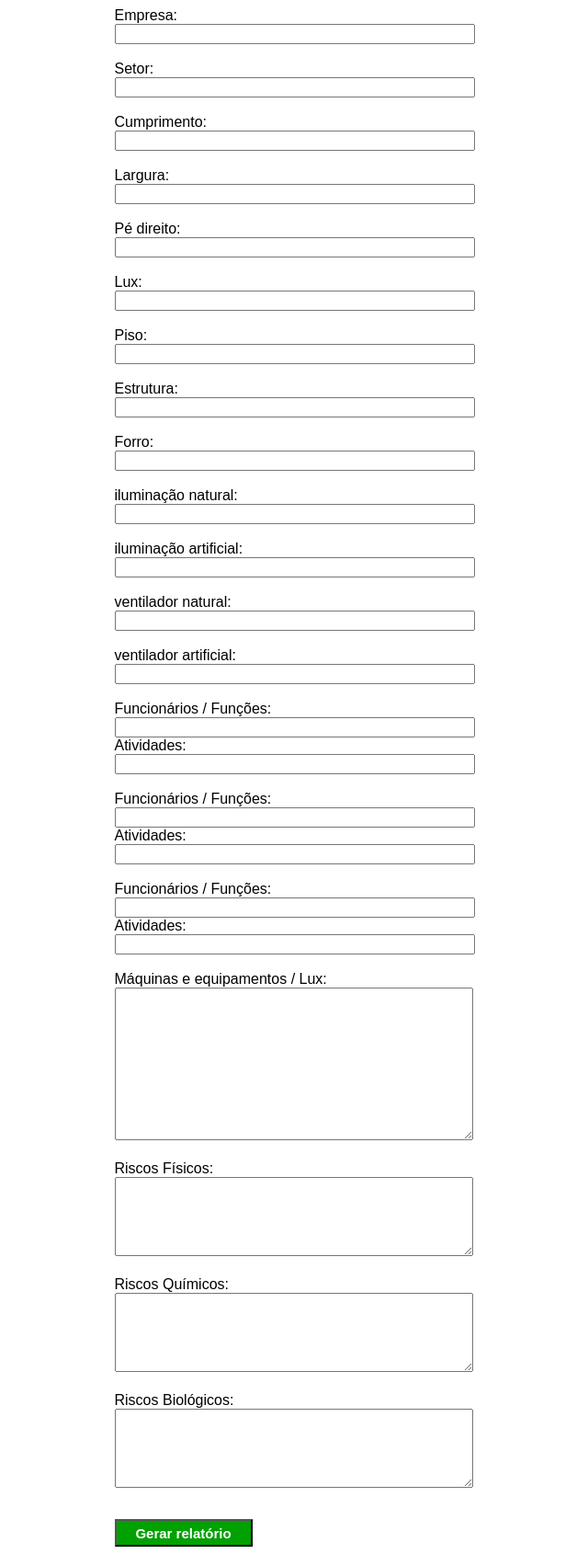
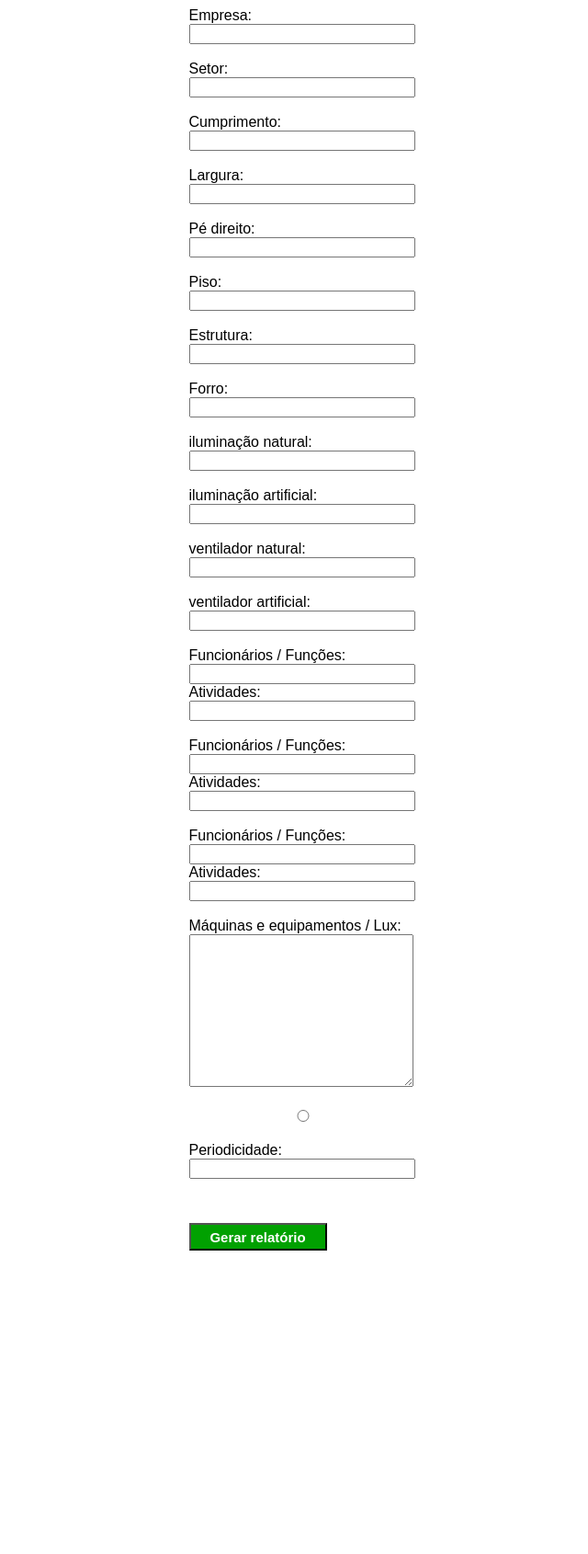
Before and after one commit to dio6uiw/LevantamentoDeRisco, a plain HTML site: page index.html in a window 1280 px wide. Shown: the whole page at 92% size, without its empty margins (302-942 px from the left). After the commit the page ends 1368 px from the top, so only its background shows below. Drawn offline with nearby package versions, Linux system fonts and the light colour scheme.

Commit message:
Add files via upload

```diff
--- a/index.html
+++ b/index.html
@@ -24,9 +24,6 @@
         <br><br>
         <label>Pé direito:</label><br>
         <input type="number" id="pé_direito" name="pé_direito">
-        <br><br>
-        <label>Lux:</label><br>
-        <input type="number" id="lux" name="lux">
         <br><br>
         <label>Piso:</label><br>
         <input type="text" id="piso" name="piso">
@@ -68,17 +65,12 @@
         <textarea name="maq_e_equip" id="maq_e_equip" cols="30" rows="10"></textarea>
         <br>
         <br>
-        <label>Riscos Físicos:</label><br>
-        <textarea name="riscos_fisicos" id="riscos_fisicos" cols="50" rows="5"></textarea>
-        <br>
-        <br>
-        <label>Riscos Químicos:</label><br>
-        <textarea name="riscos_quimicos" id="riscos_quimicos" cols="50" rows="5"></textarea>
-        <br>
-        <br>
-        <label>Riscos Biológicos:</label><br>
-        <textarea name="riscos_biologicos" id="riscos_biologicos" cols="50" rows="5"></textarea>
-        <br>
+        <label>
+        <input type="radio" id="ruido" name="ruido"></input><br>
+        </label><br>
+        <label>Periodicidade:</label><br>
+        <input id="pedRuido" name="pedRuido"></input>
+        <br><br>
 
         <button onclick="gerarPDF()"><b>Gerar relatório</b></button>
     </form>
@@ -91,7 +83,7 @@
             var area = cumprimento * largura;
 
             // Adiciona o conteúdo do formulário ao PDF
-            doc.text("Nome: " + document.getElementById("empresa").value, 10, 10);
+            doc.text("Empresa: " + document.getElementById("empresa").value, 10, 10);
             doc.text("Setor: " + document.getElementById("setor").value, 10, 20);
             doc.text("Área: " + area + " Metros", 10, 30);
             doc.text("Pé direito: " + document.getElementById("pé_direito").value, 10, 40);
@@ -110,7 +102,8 @@
             doc.text("Funcionários / Função: " + document.getElementById("funcionarios3").value, 10, 170);
             doc.text("Atividades: " + document.getElementById("atividades3").value, 10, 180);
             doc.text("Máquinas e equipamentos do setor: " + document.getElementById("maq_e_equip").value, 10, 190);
-
+            doc.text("Ruído " + document.getElementById("ruido").value, 10, 150);
+            doc.text("Atividades: " + document.getElementById("pedRuido").value, 10, 160);
 
             // Salva o arquivo PDF
             doc.save("formulario.pdf");
```
